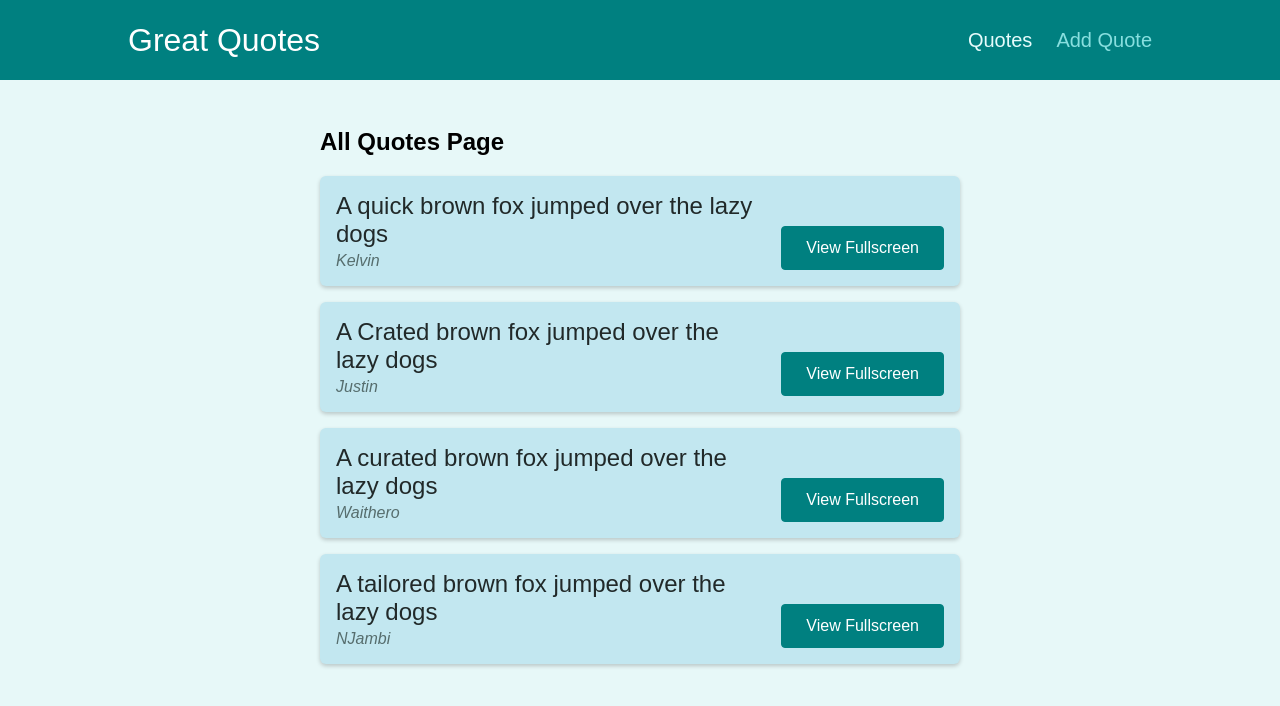
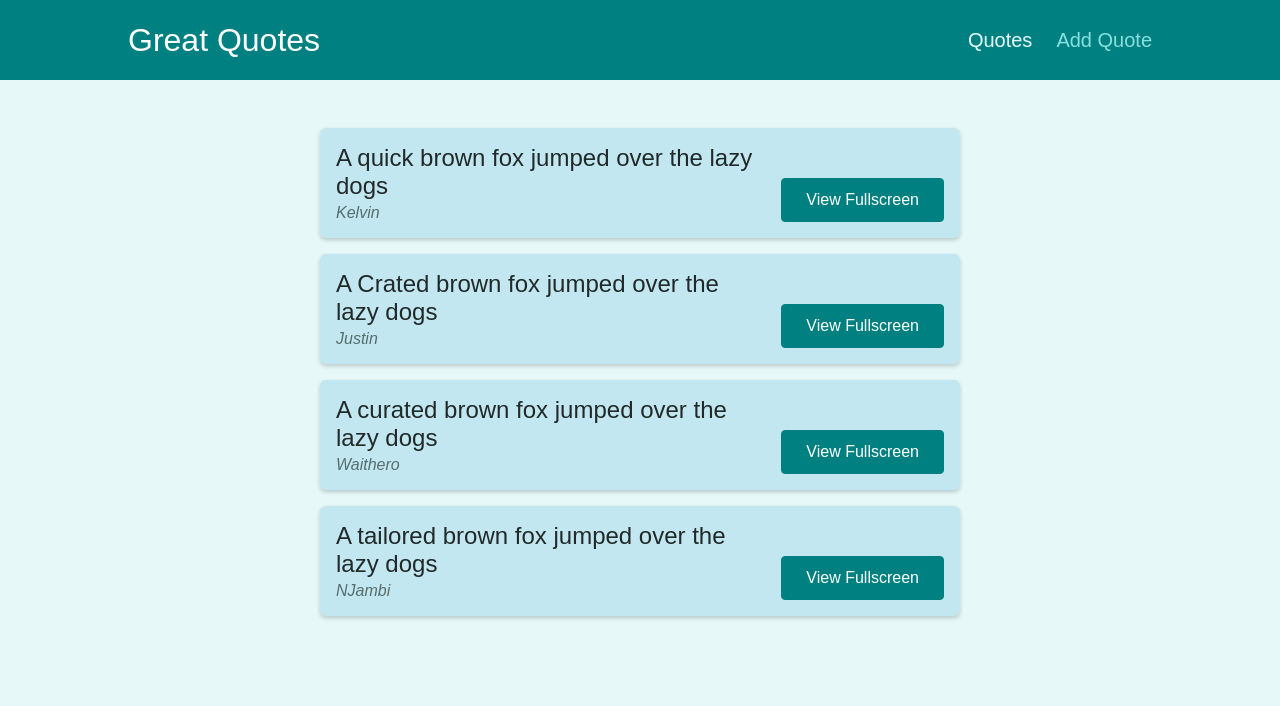
Before and after one commit to kelvinMakamu/quote-nest, a React (Create React App) app: page /quotes in a window 1280 px wide. Shown: the top 706 px of the page. Built offline with nearby package versions, Linux system fonts and the light colour scheme.

Commit message:
Removes dummy allquotes header

```diff
--- a/src/pages/AllQuotes.js
+++ b/src/pages/AllQuotes.js
@@ -8,10 +8,7 @@ const DUMMY_QUOTES = [
 ];
 
 const AllQuotes = () => {
-    return <>
-            <h2>All Quotes Page</h2>
-            <QuoteList quotes={DUMMY_QUOTES}/>
-         </>
+    return  <QuoteList quotes={DUMMY_QUOTES}/>
 }
 
 export default AllQuotes;
```
Also changed, not shown: 1 other file (tests, documents, lock files or other folders).
